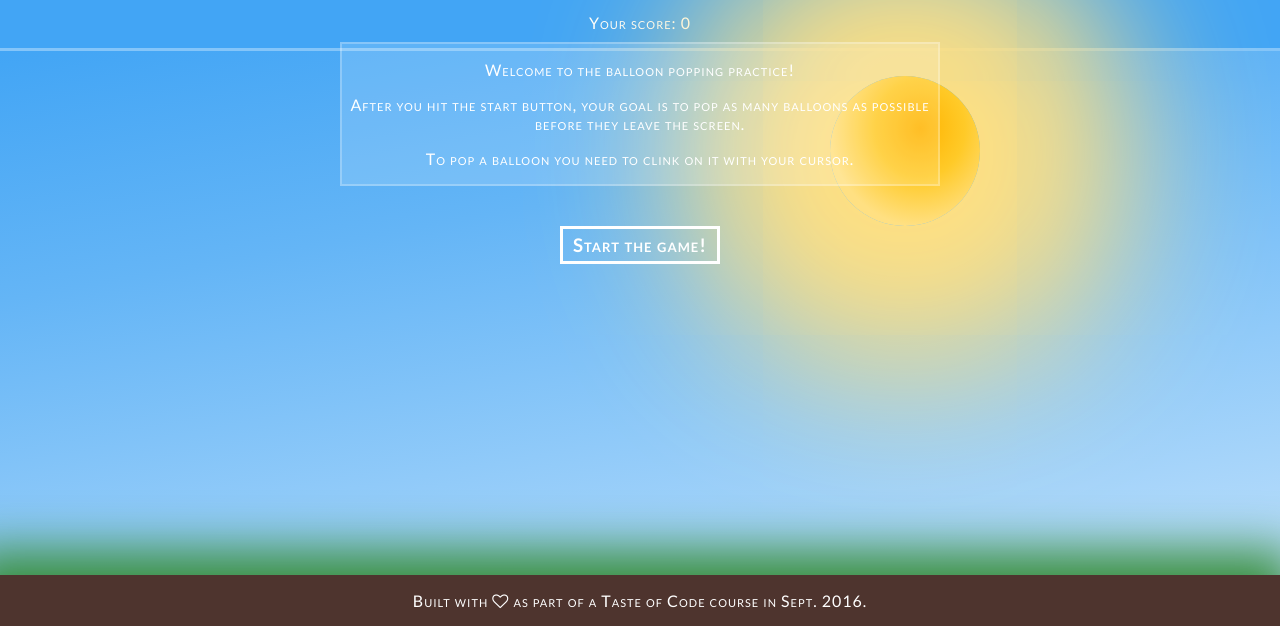
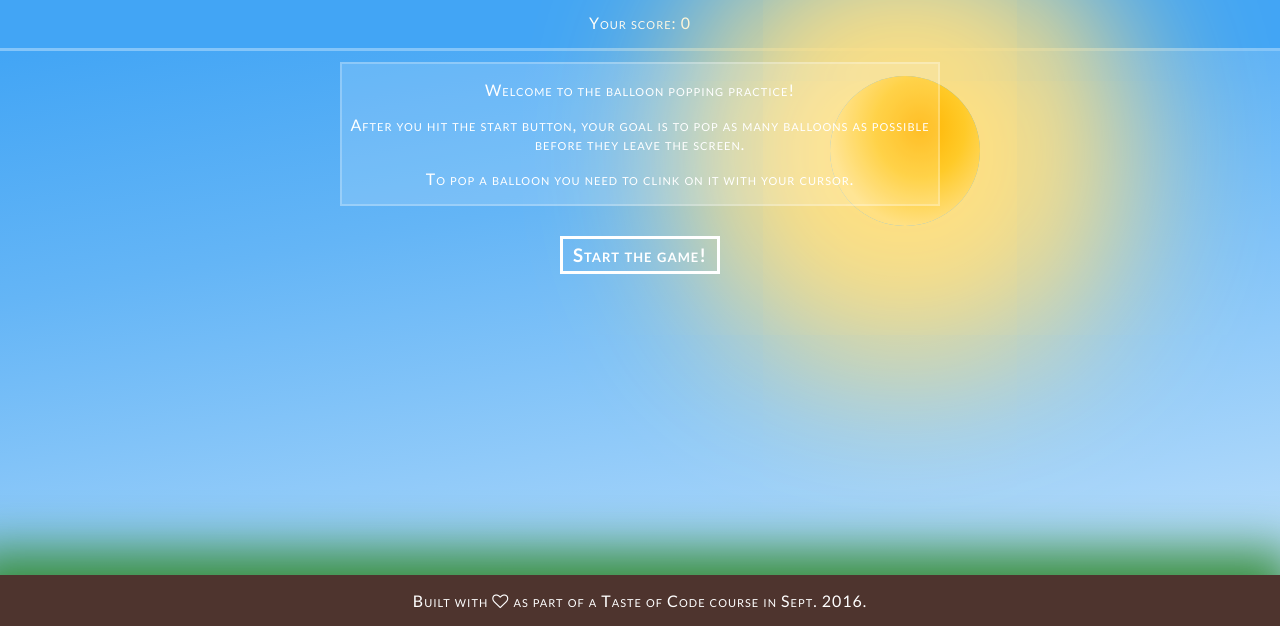
Before and after one commit to durw4rd/balloon-game, a plain HTML site: page index.html in a window 1280 px wide. Shown: the part 174-800 px from the top of the page. Drawn offline with nearby package versions, Linux system fonts and the light colour scheme; a web font is replaced by a local one.

Commit message:
minor position adjustment for text elements

```diff
--- a/style.css
+++ b/style.css
@@ -104,7 +104,7 @@ main {
   margin: 10px auto;
 
   position: relative;
-  top: -180px;
+  top: -160px;
 
   background: rgba(255,255,255,0.15);
   border: 2px solid rgba(255,255,255,0.25);
@@ -114,7 +114,7 @@ main {
 
 .start-button, .repeat-button {
   position: relative;
-  top: -150px;
+  top: -140px;
 
   font-family: 'Lato', sans-serif;
   font-variant: small-caps;
```
